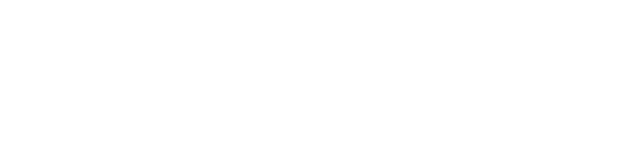
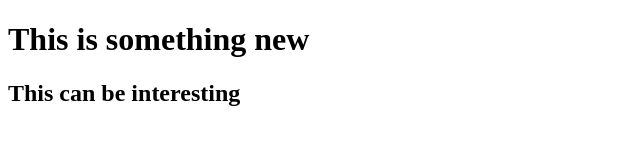
Before and after one commit to nasrat-noury/helloWorld, a plain HTML site: page index.html in a window 1280 px wide. Shown: the whole page, without its empty margins (0-640 px from the left). Drawn offline with Linux system fonts and the light colour scheme.

Commit message:
corrections

```diff
--- a/index.html
+++ b/index.html
@@ -2,10 +2,10 @@
 <html>
   <head>
     <meta charset="utf-8" />
-    <meta name="viewport" content="width=device-width" />
-    <title>Discovering Git<title/>
-      <h1>This is something new</>
-      <h2>This can be interesting</>
+    <meta name="viewport" content="width=device-width">
+    <title>Discovering Git</title>
+      <h1>This is something new<h1/>
+      <h2>This can be interesting<h2/>
      </head>
   <body>
   </body>
```
